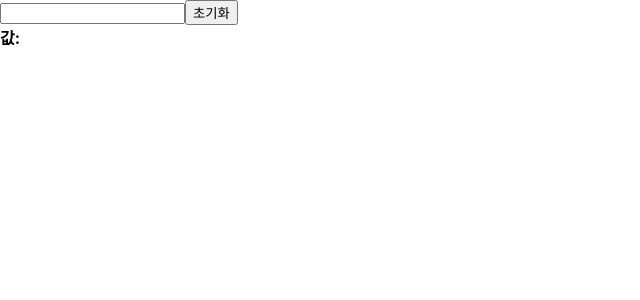
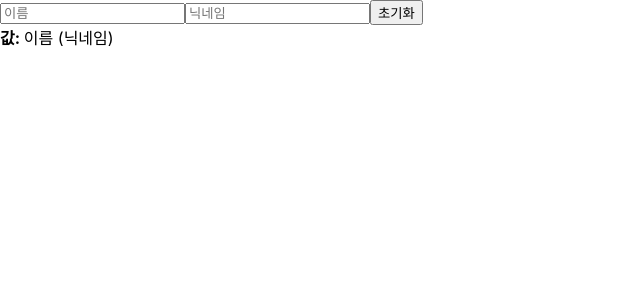
Before and after one commit to haeunNoh06/React-Study, a React (Create React App) app: page / in a window 1280 px wide. Shown: the top 300 px of the page, without its empty margins (0-640 px from the left). Built offline with nearby package versions, Linux system fonts and the light colour scheme.

Commit message:
(1.9) 여러개의 input 상태 관리하기

```diff
--- a/src/InputSample.js
+++ b/src/InputSample.js
@@ -1,22 +1,22 @@
 import React, { useState } from 'react';
 
 function InputSample() {
-    const [text, setText] = useState('');
+    const onChange = (e) => {
 
-    const onChange = (e) => {
-        setText(e.target.value);
     };
 
     const onReset = () => {
-        setText('');
+
     };
 
     return (
         <div>
-            <input onChange={onChange} value={text}/>
+            <input placeholder="이름" />
+            <input placeholder="닉네임"/>
             <button onClick={onReset}>초기화</button>
             <div>
-                <b>값: {text}</b>
+                <b>값: </b>
+                이름 (닉네임)
             </div>
         </div>
     );
```
